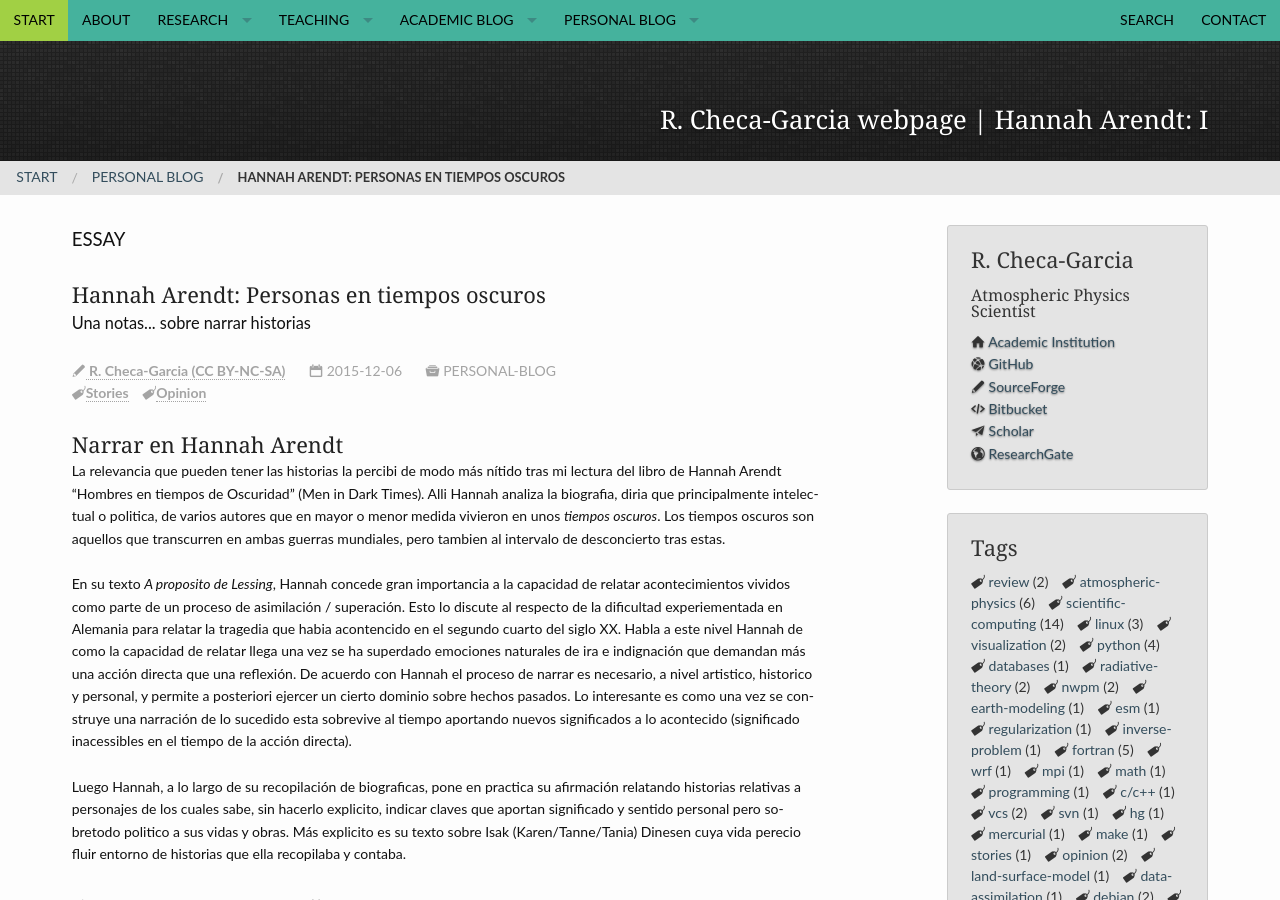
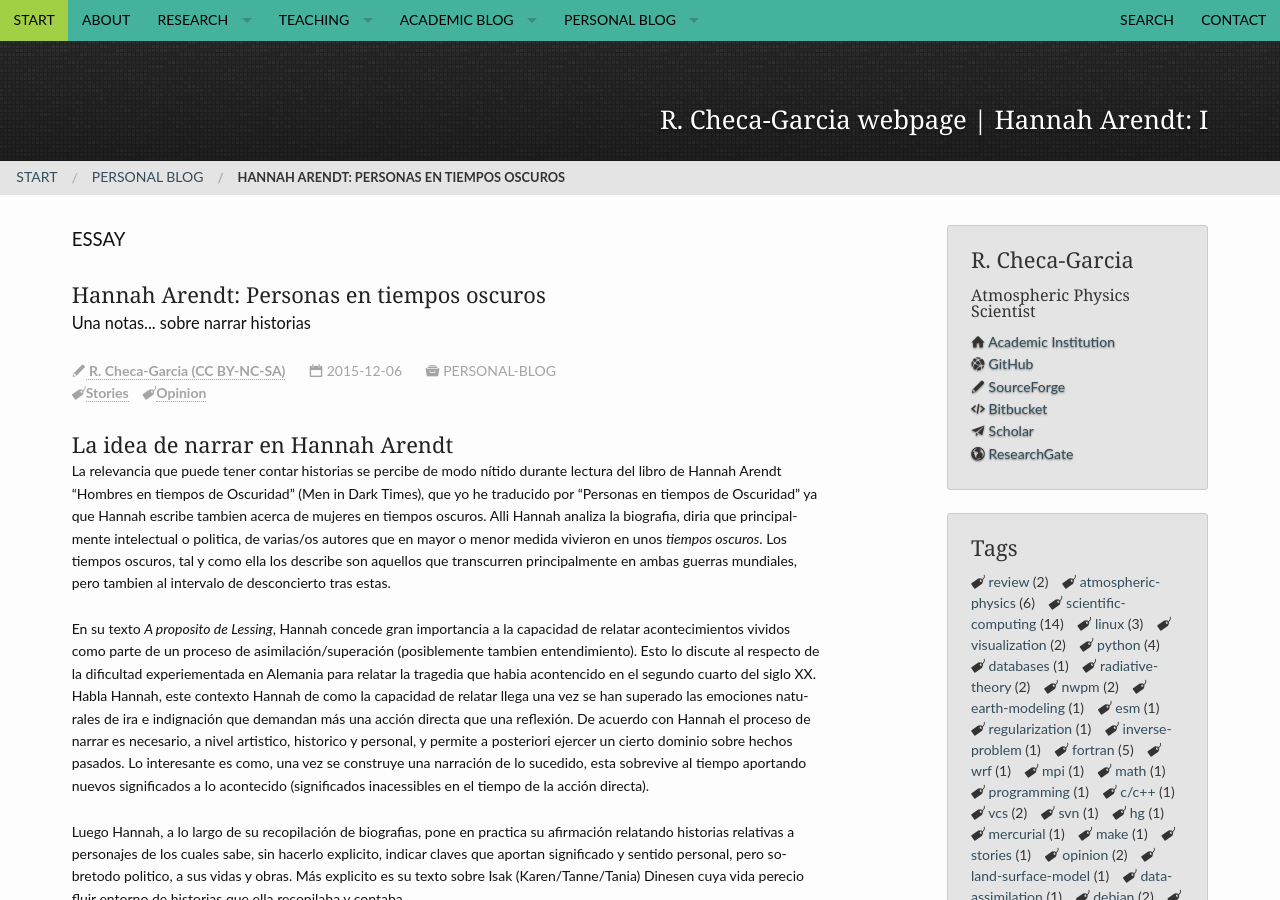
Before and after one commit to RCHG/rchg.github.io, a Jekyll site: the page built from _posts/2015-12-06-About-Stories.md, in a window 1280 px wide and 900 px high. Built offline with Jekyll 4.4.1, drawn with Linux system fonts in a browser that asks for light colours; nearby versions of some CDN libraries; comment, search, counter and statistics services are not loaded; some of the changed text lies outside the part shown.

Commit message:
Update 2015-12-06-About-Stories.md

```diff
--- a/_posts/2015-12-06-About-Stories.md
+++ b/_posts/2015-12-06-About-Stories.md
@@ -15,10 +15,10 @@ header:
     pattern: pattern_jquery-dark-grey-tile.png
 ---
 
-### Narrar en Hannah Arendt
+### La idea de narrar en Hannah Arendt
 
-La relevancia que pueden tener las historias la percibi de modo más nítido tras mi lectura del libro de Hannah Arendt "Hombres en tiempos de Oscuridad" (Men in Dark Times). Alli Hannah analiza la biografia, diria que principalmente intelectual o politica, de varios autores que en mayor o menor medida vivieron en unos *tiempos oscuros*. Los tiempos oscuros son aquellos que transcurren en ambas guerras mundiales, pero tambien al intervalo de desconcierto tras estas.
+La relevancia que puede tener contar historias se percibe de modo nítido durante lectura del libro de Hannah Arendt "Hombres en tiempos de Oscuridad" (Men in Dark Times), que yo he traducido por "Personas en tiempos de Oscuridad" ya que Hannah escribe tambien acerca de mujeres en tiempos oscuros. Alli Hannah analiza la biografia, diria que principalmente intelectual o politica, de varias/os autores que en mayor o menor medida vivieron en unos *tiempos oscuros*. Los tiempos oscuros, tal y como ella los describe son aquellos que transcurren principalmente en ambas guerras mundiales, pero tambien al intervalo de desconcierto tras estas.
 
-En su texto *A proposito de Lessing*, Hannah concede gran importancia a la capacidad de relatar acontecimientos vividos como parte de un proceso de asimilación / superación. Esto lo discute al respecto de la dificultad experiementada en Alemania para relatar la tragedia que habia acontencido en el segundo cuarto del siglo XX. Habla a este nivel Hannah de como la capacidad de relatar llega una vez se ha superdado emociones naturales de ira e indignación que demandan más una acción directa que una reflexión. De acuerdo con Hannah el proceso de narrar es necesario, a nivel artistico, historico y personal, y permite a posteriori ejercer un cierto dominio sobre hechos pasados. Lo interesante es como una vez se construye una narración de lo sucedido esta sobrevive al tiempo aportando nuevos significados a lo acontecido (significado inacessibles en el tiempo de la acción directa).
+En su texto *A proposito de Lessing*, Hannah concede gran importancia a la capacidad de relatar acontecimientos vividos como parte de un proceso de asimilación/superación (posiblemente tambien entendimiento). Esto lo discute al respecto de la dificultad experiementada en Alemania para relatar la tragedia que habia acontencido en el segundo cuarto del siglo XX. Habla Hannah, este contexto Hannah de como la capacidad de relatar llega una vez se han superado las emociones naturales de ira e indignación que demandan más una acción directa que una reflexión. De acuerdo con Hannah el proceso de narrar es necesario, a nivel artistico, historico y personal, y permite a posteriori ejercer un cierto dominio sobre hechos pasados. Lo interesante es como, una vez se construye una narración de lo sucedido, esta sobrevive al tiempo aportando nuevos significados a lo acontecido (significados inacessibles en el tiempo de la acción directa).
 
-Luego Hannah, a lo largo de su recopilación de biograficas, pone en practica su afirmación relatando historias relativas a personajes de los cuales sabe, sin hacerlo explicito, indicar claves que aportan significado y sentido personal pero sobretodo politico a sus vidas y obras. Más explicito es su texto sobre Isak (Karen/Tanne/Tania) Dinesen cuya vida perecio fluir entorno de historias que ella recopilaba y contaba.
+Luego Hannah, a lo largo de su recopilación de biografias, pone en practica su afirmación relatando historias relativas a personajes de los cuales sabe, sin hacerlo explicito, indicar claves que aportan significado y sentido personal, pero sobretodo politico, a sus vidas y obras. Más explicito es su texto sobre Isak (Karen/Tanne/Tania) Dinesen cuya vida perecio fluir entorno de historias que ella recopilaba y contaba.
```
